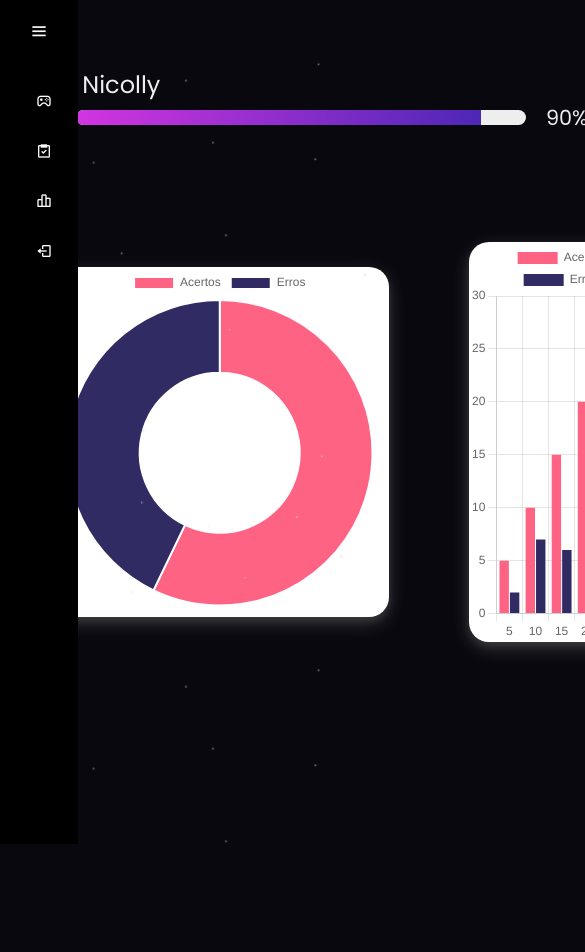
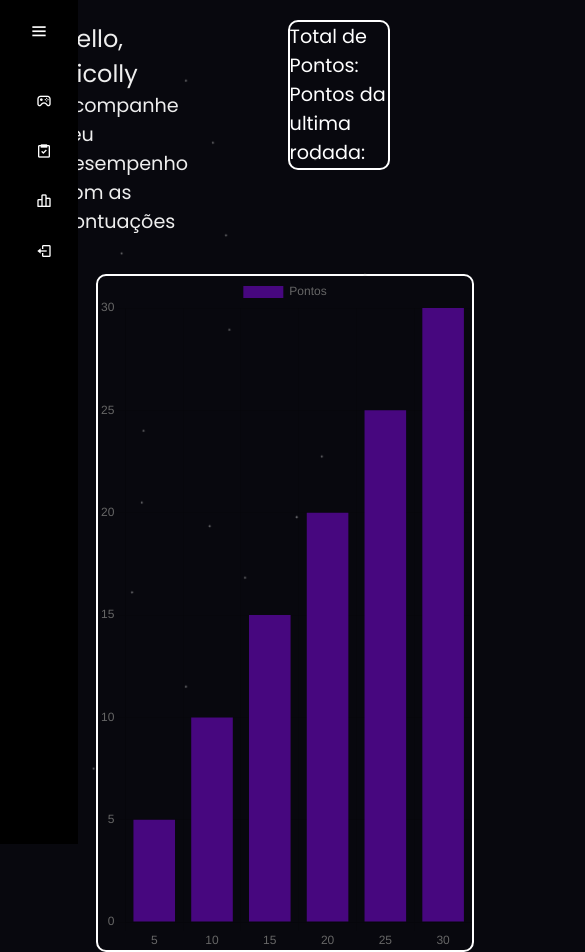
Before and after one commit to NicollyJuliani/Projeto_Idividual, a website with bundled scripts: page space_infinity/site/public/quiz/desempenho.html in a window 390 px wide. Shown: the top 952 px of the page, 585 px wide, since content can reach past the window. Before the commit the page ends 844 px from the top, so only its background shows below. Built offline with nearby package versions, Linux system fonts and the light colour scheme; grey boxes are pictures that could not be loaded.

Commit message:
estilização das paginas desempenho

```diff
--- a/space_infinity/site/public/quiz/desenpenho.html
+++ b/space_infinity/site/public/quiz/desempenho.html
@@ -5,7 +5,7 @@
     <meta charset="UTF-8">
     <meta http-equiv="X-UA-Compatible" content="IE=edge">
     <meta name="viewport" content="width=device-width, initial-scale=1.0">
-    <title>Space Quiz || Desenpenho </title>
+    <title>Space Quiz || Desempenho </title>
 
     <link class="logo_pagina" rel="icon" href="../assets/img/astronauta_logo.png">
     <link href='https://unpkg.com/boxicons@2.1.4/css/boxicons.min.css' rel='stylesheet'>
@@ -61,9 +61,15 @@
         </div>
     </div>
 
+    <script>
+        var btn = document.querySelector("#btn");
+        var sidebar = document.querySelector(".sidebar");
 
+        btn.onclick = function () {
+            sidebar.classList.toggle("active");
+        }
 
-
+    </script>
 
     <!-- Desempenho -->
     <div class="desempenho">
@@ -71,20 +77,20 @@
             <div class="conteiner">
 
                 <div class="usuario">
-                    <div class="avatar">
-                    </div>
+                    <!-- <div class="avatar">
+                    </div> -->
                     <div class="nome">
                         <div class="frase">
-                            <p>Nicolly</p>
-                        </div>
-                        <div class="skill">
-                            <div class="skill-name"></div>
-                            <div class="skill-level">
-                                <div class="skill-percent" style="width: 90%"></div>
-                            </div>
-                            <div class="skill-percent-number">90%</div>
+                            <p>Hello, Nicolly</p>
+                            <p class="frase_desem">Acompanhe seu desempenho com as pontuações
+                            </p>
                         </div>
                     </div>
+                        <div class="card-analise">
+                            <p>Total de Pontos: </p>
+                            <p>Pontos da ultima rodada: </p>
+                            <!-- <p></p> -->
+                        </div>
                 </div>
                 <div>
                 </div>
@@ -93,18 +99,18 @@
 
 
         <div class="grafico">
-            <div>
+            <!-- <div>
                 <div class="grafico-chart">
                     <div class="fundo-grafico">
                         <canvas id="myChart2" class="chart2"></canvas>
                     </div>
                 </div>
-            </div>
+            </div> -->
 
             <div class="conteiner">
                 <div class="grafico-chart2">
                     <div class="fundo-grafico2">
-                        <canvas id="myChart" class="chart" style="position: relative; height:60vh; width:60vw"></canvas>
+                        <canvas id="myChart" class="chart" style="position: relative; height:50vh; width:60vw"></canvas>
                     </div>
                 </div>
             </div>
@@ -150,34 +156,26 @@
     const data = {
         labels: labels,
         datasets: [{
-            label: 'Acertos',
-            backgroundColor: 'rgb(255, 99, 132)',
+            label: 'Pontos',
+            backgroundColor: '#47077F',
             // borderColor: 'rgb(255, 99, 132)',
             data: [5, 10, 15, 20, 25, 30],
         },
-
-        {
-            label: 'Erros',
-            backgroundColor: '#302b63 ',
-            // borderColor: 'rgb(0, 0, 255)',
-            data: [2, 7, 6, 10, 14, 17],
-        }
-
         ]
 
     };
-    const data2 = {
-        labels: labels2,
-        datasets: [{
-            label: 'Quantidade de questões',
-            backgroundColor: ['rgb(255, 99, 132)', '#302b63'],
-            // borderColor: 'rgb(255, 99, 132)',
-            data: [20, 15],
-            cutout: 80,
+    // const data2 = {
+    //     labels: labels2,
+    //     datasets: [{
+    //         label: 'Quantidade de questões',
+    //         backgroundColor: ['rgb(255, 99, 132)', '#302b63'],
+    //         // borderColor: 'rgb(255, 99, 132)',
+    //         data: [20, 15],
+    //         cutout: 80,
 
-        },
-        ]
-    };
+    //     },
+    //     ]
+    // };
 
     const config = {
         type: 'bar',
--- a/space_infinity/site/public/quiz/style_desenpenho.css
+++ b/space_infinity/site/public/quiz/style_desenpenho.css
@@ -1,13 +1,13 @@
-.desempenho{
+.desempenho {
     width: 100%;
 }
 
-.conteiner{
+.conteiner {
     display: flex;
     flex-direction: row;
 }
 
-.usuario{
+.usuario {
     width: 100%;
     display: flex;
     flex-direction: row;
@@ -15,10 +15,10 @@
     height: auto;  */
 }
 
-.avatar{
+.avatar {
     width: 200px;
     height: 150px;
-    background-color:  #950000;
+    background-color: #950000;
     border-radius: 30px;
     margin-top: 3%;
     box-shadow: 0 4px 8px 0 rgba(0, 0, 0, 0.2), 0 6px 20px 0 rgba(0, 0, 0, 0.19);
@@ -28,7 +28,7 @@
     background-size: 200px;
 }
 
-.avatar img{
+.avatar img {
     width: 200px;
     height: 100px;
     display: flex;
@@ -37,54 +37,75 @@
     margin-top: 10%;
 }
 
-.nome{
+.nome {
     display: flex;
-    flex-direction: column;
+    flex-direction: row;
     /* margin-left: 10%; */
+    width: 600px;
     margin-top: 1%;
 }
 
-.frase{
+.frase {
     margin-top: 10%;
-    margin-left: 5%;
+    margin-left: 35%;
 }
 
-.frase p{
+.frase p {
     font-size: 1.5rem;
     color: #eee;
 }
 
+.frase .frase_desem{
+    font-size: 1.2rem;
+}
+
+/*card  desempenho */
+.card-tudo {
+    display: flex;
+    justify-content: right;
+}
+
+.card-analise {
+    width: 350px;
+    height: 150px;
+    color: #ffffff;
+    border-radius: 10px;
+    display: flex;
+    align-items: center;
+    flex-direction: column;
+    justify-content: center;
+    margin-top: 5%;
+    margin-left: 30%;
+    border: 2px solid white;
+}
+
+.card-analise p {
+    font-size: 1.2rem;
+}
+
+
 /*Gráfico*/
-.grafico{
+.grafico {
     width: auto;
     display: flex;
     flex-direction: row;
     margin-left: 10%;
-    /* justify-content: space-evenly; */
 }
 
-.grafico-chart{
-    display: flex;
-    /* justify-content: right; */
-}
 
-.fundo-grafico{
-    width: 350px;
-    height: 350px;
-    background-color: #ffff;
-    border-radius: 20px;
-    box-shadow: 0 4px 8px 0 rgba(255, 255, 255, 0.092), 0 6px 20px 0 rgba(255, 255, 255, 0.172);
-    margin-top: 30%;
-}
 
-.grafico-chart2{
+.grafico-chart2 {
     display: flex;
     justify-content: right;
     margin-left: 10%;
-    color:  #8d8585;
+    color: #ffffff;
+    margin-top: 10%;
+    margin-left: 15%;
+    border: 2px solid white;
+    border-radius: 10px;
 }
 
-.fundo-grafico2{
+/* .fundo-grafico2{
     width: 800px;
     height: 400px;
     background-color: #ffff;
@@ -92,23 +113,16 @@
     box-shadow: 0 4px 8px 0 rgba(255, 255, 255, 0.092), 0 6px 20px 0 rgba(255, 255, 255, 0.172);
     margin-top: 10%;
 
+} */
+
+canvas {
+    align-self: center;
 }
 
-canvas{
-    align-self: center;
-}
-.chart2{
-    display: flex;
-    justify-content: center;
-    align-items: center;
-    height: 45vh;
-    width: 45vw;
-    margin-left: 3%;
-}
 
 /*teste*/
 
-  .skill {
+/* .skill {
     display: flex;
     align-items: center;
     margin-bottom: 20px;
@@ -129,7 +143,7 @@ canvas{
 }
 
 .skill-percent {
-    background: linear-gradient(90deg, rgb(210, 53, 225) 0%, rgba(77,39,182,1) 100%);
+    background: linear-gradient(90deg, rgb(210, 53, 225) 0%, rgba(77, 39, 182, 1) 100%);
     height: 100%;
 }
 
@@ -137,4 +151,4 @@ canvas{
     margin-left: 20px;
     font-size: 1.3rem;
     color: #eee;
-  }
+} */
```
Also changed, not shown: space_infinity/site/public/quiz/ranking.html (+1 -1 lines), 1 other file. Lines whose indentation alone changed are shown as unchanged.
